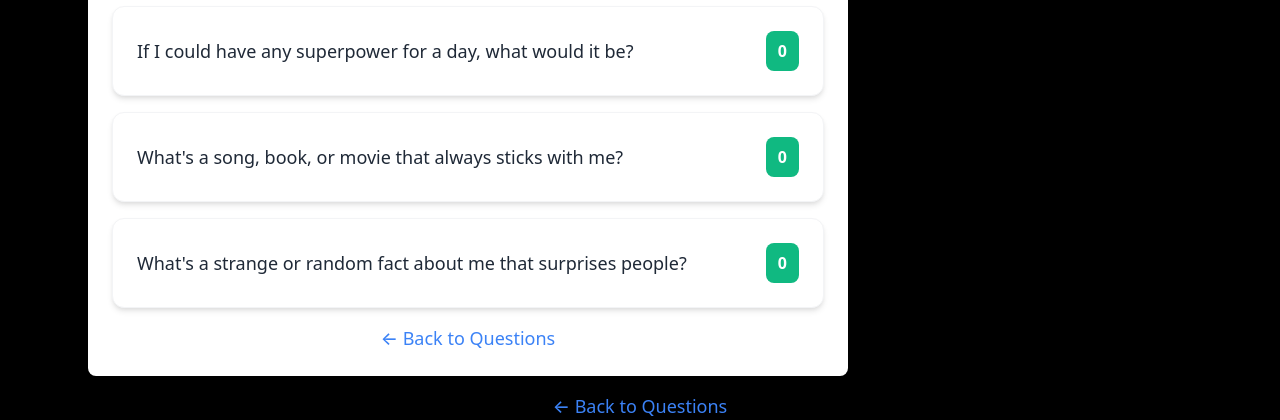
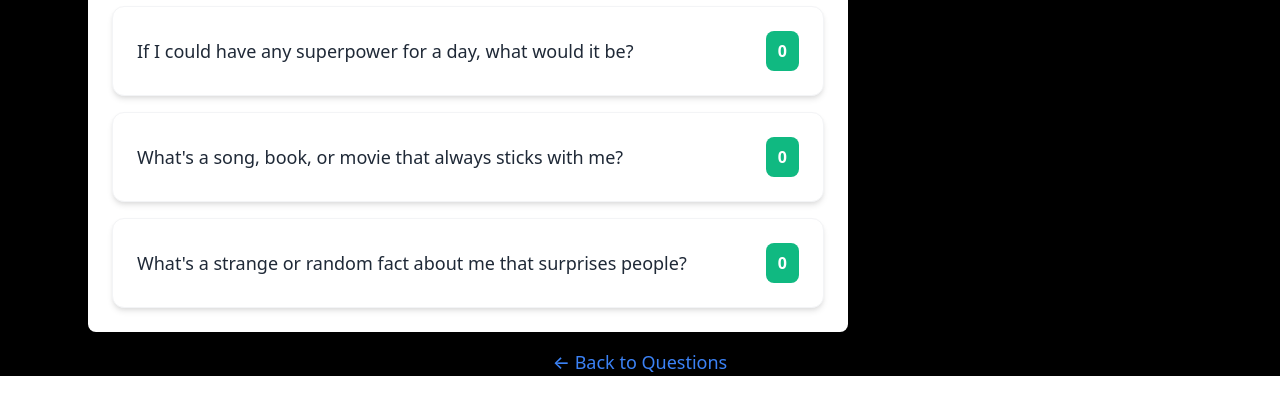
Before and after one commit to LoganLawson/topic-voter, a Flask app: page /leaderboard in a window 1280 px wide. Shown: the part 4038-4458 px from the top of the page. After the commit the page ends 4414 px from the top, so only its background shows below. Run offline with Flask 3, Linux system fonts and the light colour scheme.

Commit message:
remove second questions link

```diff
--- a/templates/leaderboard.html
+++ b/templates/leaderboard.html
@@ -28,10 +28,6 @@
                             </span>
                         </div>
                     {% endfor %}
-                </div>
-
-                <div class="mt-4 text-center">
-                    <a href="/questions" class="text-blue-500 hover:underline text-base sm:text-lg font-medium">← Back to Questions</a>
                 </div>
             </div>
         </div>
```
